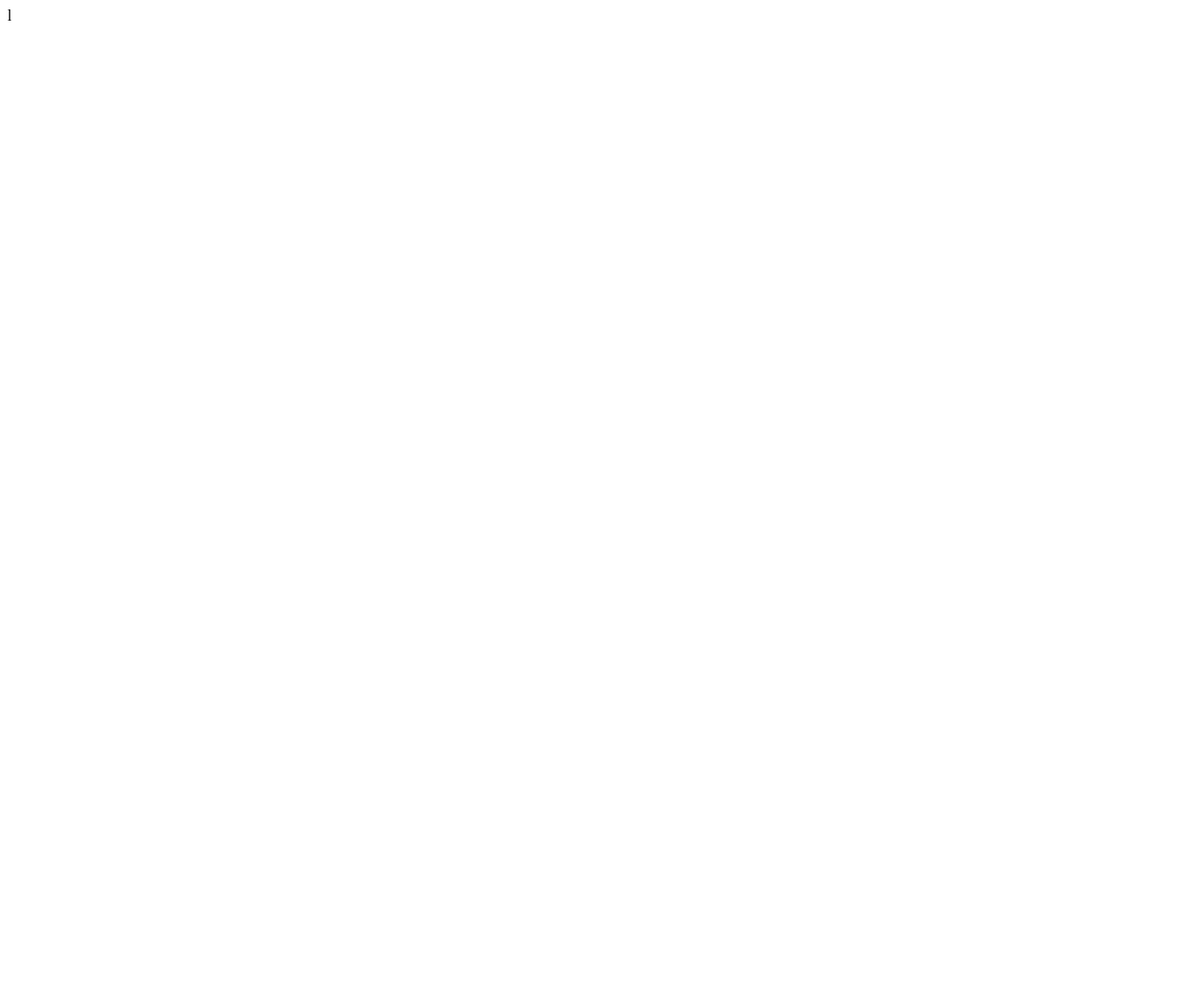
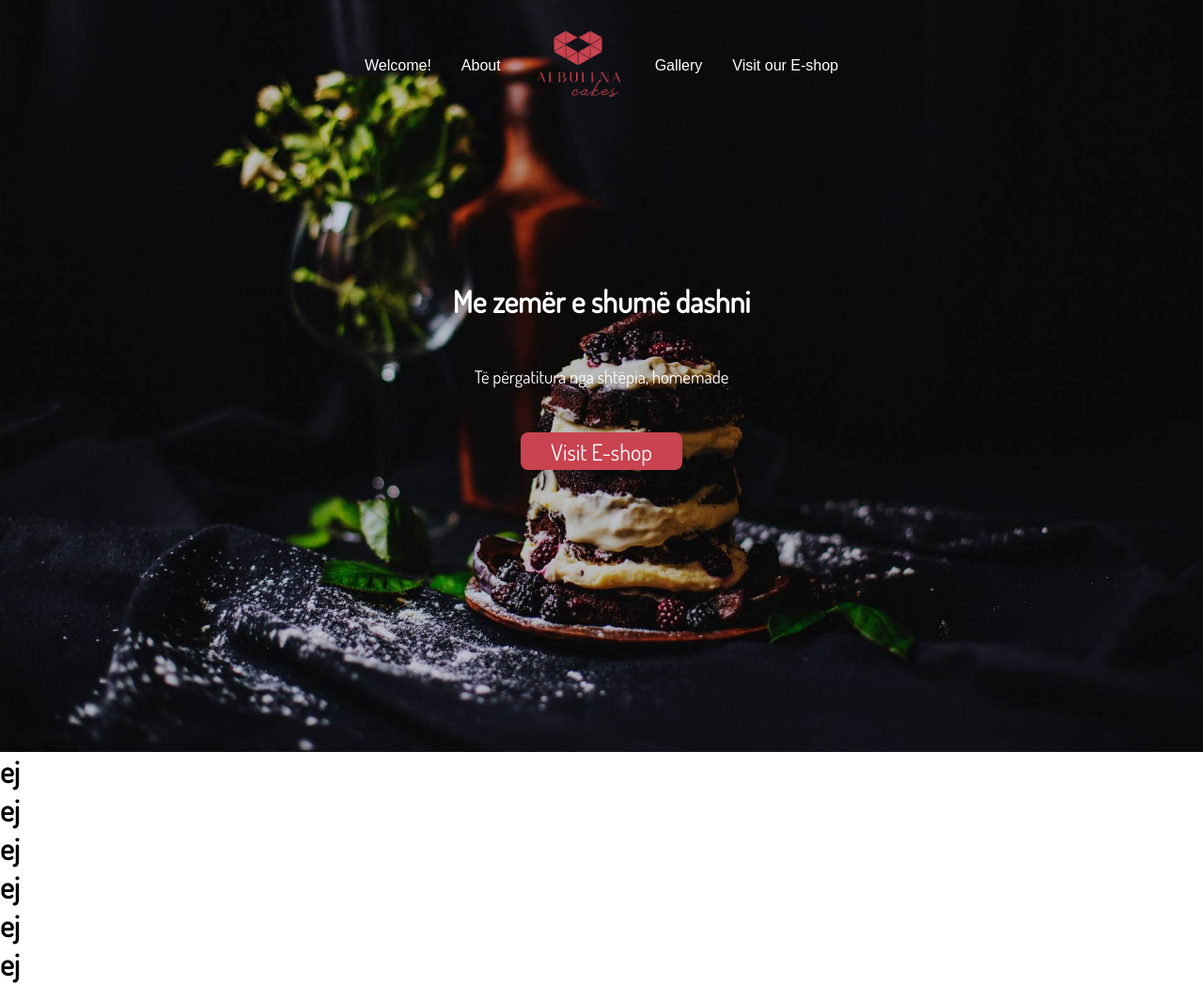
Before and after one commit to besim10/hoxton-html-project, a plain HTML site: page index.html in a window 1280 px wide. Shown: the top 1049 px of the page at 94% size. Before the commit the page ends 800 px from the top, so only its background shows below. Drawn offline with Linux system fonts and the light colour scheme; a web font is replaced by a local one.

Commit message:
Finished First Section

```diff
--- a/index.html
+++ b/index.html
@@ -8,6 +8,48 @@
     <link rel="stylesheet" href="style.css">
 </head>
 <body>
-
+    <header>
+        <nav>
+            <ul class="top-menu">
+                <li class="top-menu__item">
+                    <a href="#">Welcome!</a>
+                </li>
+                <li class="top-menu__item">
+                    <a href="#">About</a>
+                </li>
+                <li class="top-menu__item">
+                    <a href="#"><img src="/Images/cake-logo.png" alt="Albulena Caka logo"></a>
+                </li>
+                <li class="top-menu__item">
+                    <a href="#">Gallery</a>
+                </li>
+                <li class="top-menu__item">
+                    <a href="#">Visit our E-shop</a>
+                </li>
+            </ul>
+        </nav>
+    </header>
+    <main>
+        <div class="welcome-image">
+            <div class="welcome-message">
+                <h1>Me zemër e shumë dashni</h1>
+                <h3>Të përgatitura nga shtëpia, homemade</h3>
+                <a href="#">Visit E-shop</a>
+            </div>
+        </div>
+        <h1>ej</h1>
+        <h1>ej</h1>
+        <h1>ej</h1>
+        <h1>ej</h1>
+        <h1>ej</h1>
+        <h1>ej</h1>
+        <h1>ej</h1>
+        <h1>ej</h1>
+        <h1>ej</h1>
+        <h1>ej</h1>
+        <h1>ej</h1>
+        <h1>ej</h1>
+        <h1>ej</h1>
+    </main>
 </body>
-</html>l
+</html>
--- a/style.css
+++ b/style.css
@@ -0,0 +1,66 @@
+@import url('https://fonts.googleapis.com/css2?family=Dosis&display=swap');
+@import url('https://fonts.googleapis.com/css2?family=Dosis&family=Signika+Negative&display=swap');
+*{
+    margin: 0;
+    padding: 0;
+    box-sizing: border-box;
+}
+body{
+    font-family: 'Dosis', sans-serif;
+}
+main{
+    background-color: chocolate;
+    width: 100vw;
+    height: 100vh;
+}
+header{
+    display: grid;
+    justify-content: center;
+    font-family: 'Signika Negative', sans-serif;
+    position: fixed;
+    top: 2.5vw;
+    left: 2.5vw;
+    width: 95vw;
+}
+.top-menu{
+    list-style: none;
+    display: grid;
+    grid-auto-flow: column;
+    gap: 2rem;
+    align-items: center;
+}
+.top-menu__item a{
+    text-decoration: none;
+    color: white;
+}
+.top-menu__item img{
+    width: 100px;
+}
+.welcome-image{
+    width: 100%;
+    height: 100%;
+    background-color:coral;
+    background-image: url(/Images/cake-background.jpg);
+    background-repeat: no-repeat;
+    background-size: cover;
+    display: grid;
+    place-items: center;
+}
+.welcome-message{
+    color: white;
+    position: relative;
+    display: grid;
+    gap: 3rem;
+    justify-items: center;
+}
+h3{
+    font-weight: 100;
+}
+.welcome-message a{
+    color: white;
+    border-radius: 0.5rem;
+    background-color: #c94350;
+    font-size: 1.5rem;
+    padding: 0.3rem 2rem;
+    text-decoration: none;
+}
```
Also changed, not shown: Images/cake-background.jpg (added), Images/cake-logo.png (added).
